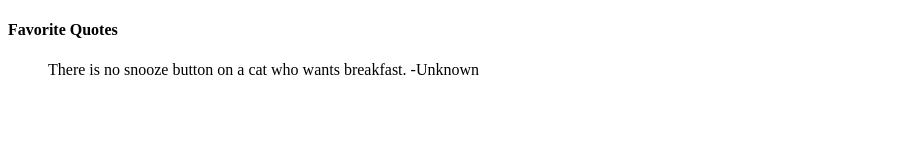
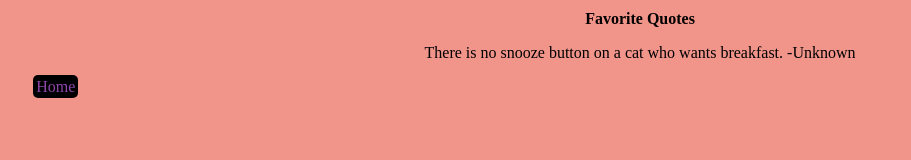
Before and after one commit to marcushvega/codelab-semantic-html, a plain HTML site: page quotes/index.html in a window 1280 px wide. Shown: the whole page, without its empty margins (0-911 px from the left). Drawn offline with Linux system fonts and the light colour scheme.

Commit message:
changed bad code (anchor & body) in quotes page

```diff
--- a/quotes/index.html
+++ b/quotes/index.html
@@ -1,5 +1,10 @@
 <!DOCTYPE html>
 <html>
+  <head>
+    <title>Quotes</title>
+    <link rel="stylesheet" type="text/css" href="/stylesheet.css">
+  </head>
+  <body>
     <section>
       <article>
         <h4>Favorite Quotes</h4>
@@ -11,4 +16,7 @@
           to, perhaps, look for some citation at the bottom of it.-->
       </article>
     </section>
+
+    <a href="/">Home</a>
+  </body>
 </html>
```
Also changed, not shown: thoughts/index.html (+6 -0 lines), quotes/stylesheet.css (deleted), thoughts/stylesheet.css (deleted). Lines whose indentation alone changed are shown as unchanged.
